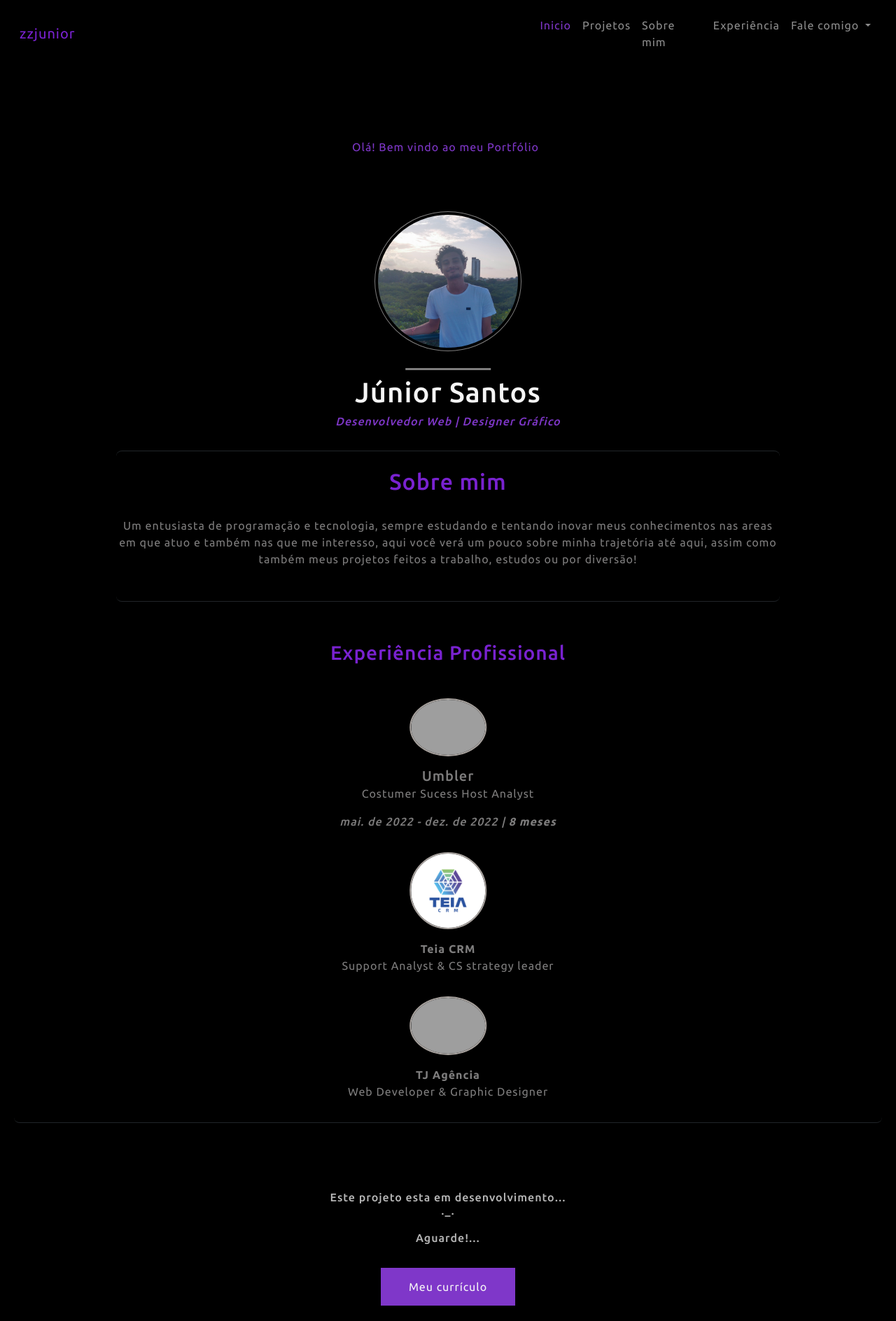
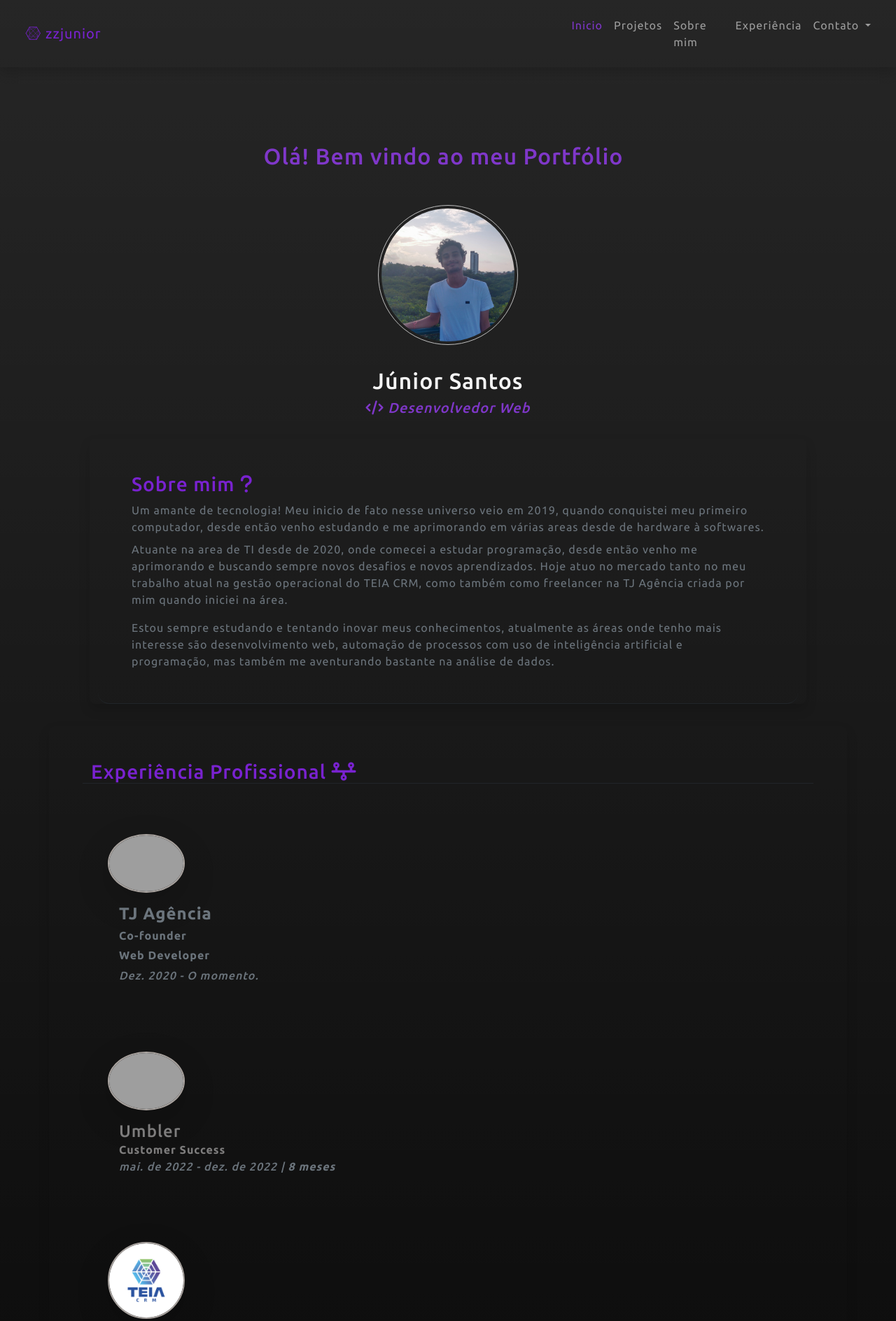
Before and after one commit to zzjunior/zzjunior.github.io, a plain HTML site: page index.html in a window 1280 px wide. Shown: the top 1888 px of the page at 70% size. Drawn offline with nearby package versions, Linux system fonts and the light colour scheme; grey boxes are pictures that could not be loaded; a web font is replaced by a local one.

Commit message:
Atualizando portfólio - @zzjunior

```diff
--- a/css/style.css
+++ b/css/style.css
@@ -46,17 +46,13 @@
     margin-top: 1.5rem;
 }
 
-.saudacoes {
-    color: #7e7d7d;
-    padding: 2rem;
-}
 
 #foto-i {
     margin-bottom: 2rem;
-    width: 210px;
-    height: 200px;
+    width: 200px;
+    height: auto;
     border-radius: 50%;
-    border: /*#57139b*/ #7e7d7d solid 1.5px;
+    border: /*#57139b*/ #bebebe solid 1.5px;
     padding: 4px;
     margin-bottom: 0.5rem;
 }
@@ -252,8 +248,8 @@ transition: all 0.5s;
         margin-left: 0;
     }
     #foto-i {
-        width: 190px;
-        height: 180px;
+        width: 70%;
+        height: auto;
     }
     .job_logo {
         width: 120px;
@@ -279,8 +275,8 @@ transition: all 0.5s;
         padding: 3rem 2rem;
     }
     #foto-i {
-        width: 90px;
-        height: 80px;
+        width: 50%;
+        height: auto;
     }
 }
 @media screen and (max-width: 320px) {
@@ -292,3 +288,15 @@ transition: all 0.5s;
         width: 100%;
     }
 }
+
+
+#tj_:hover {
+    border: solid .01rem #57139b;
+}
+
+#umbler_:hover {
+    border: solid .05rem #57139b;
+}
+#teia_:hover {
+    border: solid .05rem #57139b;
+}
--- a/index.html
+++ b/index.html
@@ -13,12 +13,12 @@
   <link href="https://cdn.jsdelivr.net/npm/bootstrap@5.3.2/dist/css/bootstrap.min.css" rel="stylesheet" integrity="sha384-T3c6CoIi6uLrA9TneNEoa7RxnatzjcDSCmG1MXxSR1GAsXEV/Dwwykc2MPK8M2HN" crossorigin="anonymous">
 </head>
 
-  <body style="background-color: #000;">
+  <body class="bg-black bg-gradient">
     <!-----------------Cabeçalho--------------------->
-    <header>
-      <nav class="navbar navbar-expand-lg border-body" style="padding:1rem; background-color:#000; color:#a8a29e;" data-bs-theme="dark">
-        <div class="container-fluid" style="background-color: #000;">
-          <a class="navbar-brand" style="margin-right:8rem; background-color:#000; color:#7922d0;"  href="https://github.com/zzjunior">zzjunior</a>
+    <header class="shadow">
+      <nav class="navbar navbar-expand-lg border-body" style="padding:1rem;" data-bs-theme="dark">
+        <div class="container-fluid">
+          <a class="navbar-brand p-2" style="margin-right:8rem; color:#7922d0;"  href="https://github.com/zzjunior"><i class="fa-brands fa-connectdevelop"></i> zzjunior</a>
           <button class="navbar-toggler" style="color:#7f37c9; border:none;" type="button" data-bs-toggle="collapse" data-bs-target="#navbarNavDropdown" aria-controls="navbarNavDropdown" aria-expanded="false" aria-label="Toggle navigation">
             <span class="navbar-toggler-icon"></span>
           </button>
@@ -28,7 +28,7 @@
                 <a id="ini" class="nav-link active" style="margin-left: 25rem;color: #7f37c9;" aria-current="page" href="#inicio">Inicio</a>
               </li>
               <li class="nav-item">
-                <a class="nav-link" href="#https://github.com/zzjunior?tab=repositories">Projetos </a>
+                <a class="nav-link" href="#projetos">Projetos </a>
               </li>
               <li class="nav-item">
                 <a class="nav-link" href="#sobremim">Sobre mim</a>
@@ -38,9 +38,9 @@
               </li>
               <li class="nav-item dropdown">
                 <a class="nav-link dropdown-toggle" role="button" data-bs-toggle="dropdown" aria-expanded="false">
-                  Fale comigo
+                  Contato
                 </a>
-                <ul class="dropdown-menu shadow" style="background-color: #000;">
+                <ul class="dropdown-menu shadow">
                   <li><a class="dropdown-item" target="_blank" href="https://instagram.com/siga_tj">Instagram</a></li>
                   <li><a class="dropdown-item" target="_blank" href="https://www.linkedin.com/in/zjúniorsantos/">Linkedin</a></li>
                   <li><a class="dropdown-item" target="_blank" href="mailto:santos.junior.706@ufrn.edu.br">E-mail</a></li>
@@ -53,152 +53,82 @@
    </header>
    <!--------------------------conteudo---------------------------->
    <main class="main text-center">
-    <div class="digitando mb-5"><span id="texto"></span><span class="h5 ponteiro">|</span></div>
-    <section class="saudacoes rounded-2">
+    <div class="digitando mb-5"><span class="h2" id="texto"></span><span class="h1 ponteiro">|</span></div>
     <div>
       <img id="foto-i" class="img-fluid shadow-xl" src="./images/IMG_20230708_161307904_HDR.jpg" />
-      <h1 class="img-fluid" id="barra"></h1>
-      <h1 id="apresentacao">Júnior Santos</h1>
-      <p class="h6 poppis" style="color:#7f37c9;">
-        <i>Desenvolvedor Web | Designer Gráfico</i>
+      <h2 id="apresentacao">Júnior Santos</h2>
+      <p class="h5" style="color:#7f37c9;">
+        <i class="fa-solid fa-code"></i> <i>Desenvolvedor Web</i>
       </p>
         </div>
+<!---------------------sobre------------------>
+        <section class="container text-secondary rounded-3 shadow" id="sobremim">
+        <div class="text-start p-5 text border-bottom border-dark rounded-4">
+          <h3 class="text-start" style="color: #7922d0;">Sobre mim <i class="fa-solid fa-question"></i></h3>
+          Um amante de tecnologia! Meu inicio de fato nesse universo veio em 2019, quando conquistei meu primeiro computador, desde então venho estudando e me aprimorando em várias areas desde de hardware à softwares.
+          <p class="mt-2">
+          Atuante na area de TI desde de 2020, onde comecei a estudar programação, desde então venho me aprimorando e buscando sempre novos desafios e novos aprendizados. Hoje atuo no mercado tanto no meu trabalho atual na gestão operacional do TEIA CRM, como também como freelancer na TJ Agência criada por mim quando iniciei na área.
+        </p>
+          Estou sempre estudando e tentando inovar meus conhecimentos, atualmente as áreas onde tenho mais interesse são desenvolvimento web, automação de processos com uso de inteligência artificial e programação, mas também me aventurando bastante na análise de dados.
+        </div>
+        </section>
+        <!------------------fim do sobre----------------->
 
-        <nav class="container" id="sobremim">
-          <h2 class="text-center accordion border-top border-dark rounded-3 pt-4" style="color: #7922d0;">Sobre mim</h2>
-        <p class="text border-bottom border-dark rounded-3 pt-4 pb-5">
-          Um entusiasta de programação e tecnologia, sempre estudando e tentando inovar meus conhecimentos
-          nas areas em que atuo e também nas que me interesso, aqui você verá um pouco sobre minha trajetória até aqui,
-          assim como também meus projetos feitos a trabalho, estudos ou por diversão!
-        </p>
-        </nav>
-
-        <section id="linhadotempo" class="shadow-lg rounded-3 pt-4 rounded-3">
-          <h3 class="title" style="color: #7922d0; margin-bottom:2rem;">Experiência Profissional</h3>
-          <div class="row border-bottom  pb-3 rounded-3 border-dark">
-            <div class="col">
-              <section id="umbler_" class="freela_main img-fluid roudnded-2">
-                <img class="img-fluid shadow-lg job_logo" src="https://community.umbler.com/br/uploads/default/original/1X/e49fc3997536ff05dd624448cb9d2aacfafb09c1.png"/>
-                <p class="m-3 title-job"><strong class="h5">Umbler</strong><br> Costumer Sucess Host Analyst</p>
-                <i class="h6">mai. de 2022 - dez. de 2022 | <strong>8 meses</strong></i>
-                <!--<div class="accordion" id="accordionExample" data-bs-theme="dark">
-                  <div class="accordion-item">
-                    <h2 class="accordion-header">
-                      <button class="accordion-button collapsed" type="button" data-bs-toggle="collapse" data-bs-target="#collapseThree" aria-expanded="false" aria-controls="collapseThree">
-                        Competências
-                      </button>
-                    </h2>
-                    <div id="collapseThree" class="accordion-collapse collapse" data-bs-parent="#accordionExample">
-                      <div class="accordion-body">
-                        <p>
-                          <li>• Atendimento aos clientes via chat online e e-mail, auxílio na criação de projetos.
-                            <br>• Suporte aos clientes com dificuldades em websites.
-                          </li>
-                          <br>
-                          <i style="color: #6d3c9e;">Atuando na equipe de Custumer Success Host Analyst da Umbler, estive na linha de frente auxiliando os clientes
-                          na resolução de problemas desde os problemas simples aos mais complexos, além de levar estes problemas e análises
-                          feitas durante o atendimento para outros setores mais especializados,para assim serem criadas estratégias e produtos
-                          que ajudassem trazendo melhorias para as plataformas da empresa, um papel excepcional para o crescimento da Umbler em si.</i>
-                          <br>
-                          <h6 id="text">Conhecimentos</h6>
-                          <span class="row col-12 m-3">
-                            <style>
-                              .span_job {
-                                width: 3.5rem;
-                                background-color: #1f1f1f;
-                                border-radius: .1rem;
-                                padding: .6rem;
-                                margin: .1rem;
-                            }
-                            @media screen and (max-width: 992px) {
-                              .span_job{
-                                margin: none;
-                              }
-                            }
-                            </style>
-                          <i class="span_job" title="WordPress">
-                            <img src="https://cdn.jsdelivr.net/gh/devicons/devicon@latest/icons/wordpress/wordpress-original.svg"/>
-                          </i>
-                          <i class="span_job" title="HTML5">
-                            <img src="https://cdn.jsdelivr.net/gh/devicons/devicon@latest/icons/html5/html5-original.svg" />
-                          </i>
-                          <i class="span_job" title="CSS3">
-                            <img src="https://cdn.jsdelivr.net/gh/devicons/devicon@latest/icons/css3/css3-original.svg" />
-                          </i>
-                          <i class="span_job" title="JavaScript">
-                            <img src="https://cdn.jsdelivr.net/gh/devicons/devicon@latest/icons/javascript/javascript-plain.svg" />
-                          </i>
-                          <i class="span_job" title="PHP">
-                            <img src="https://cdn.jsdelivr.net/gh/devicons/devicon@latest/icons/php/php-original.svg" />
-                          </i>
-                          <i class="span_job" title="FTP">
-                            <img src="./images/ftp-icon.png" alt="" style="width: 2rem;">
-                          </i>
-                          <i class="span_job" title="MySQL">
-                            <img src="https://cdn.jsdelivr.net/gh/devicons/devicon@latest/icons/mysql/mysql-original-wordmark.svg" />
-                          </i>
-                          <i class="span_job" title="SQLServer">
-                            <img src="https://cdn.jsdelivr.net/gh/devicons/devicon@latest/icons/microsoftsqlserver/microsoftsqlserver-plain-wordmark.svg" />
-                          </i>
-                          <i class="span_job" title="DNS">
-                            <img src="https://cdn-icons-png.flaticon.com/128/9583/9583260.png" style="width: 2rem;"/>
-                          </i>
-                          <i class="span_job">
-                            <img src="https://cdn-icons-png.flaticon.com/128/13651/13651218.png" style="width: 2rem;"/>
-                          </i>
+        <section id="linhadotempo" class="shadow container rounded-3">
+          <div class="row p-5">
+            <h3 class="title text-start border-bottom border-dark" style="color: #7922d0; margin-bottom:2rem;">Experiência Profissional <i class="fa-solid fa-timeline"></i></h3>
+             <!---tj-->
+             <div class="col-12">
+              <div id="tj_" class="freela_main img-fluid rounded-4 text-start p-4 w-100">
+                <a href="https://agenciatj.com.br/" target="_blank" rel="noopener noreferrer"><img class="job_logo img-fluid shadow-lg" src="https://agenciatj.com.br/images/TJ.png"/></a>
+                <p class="m-3 h4 title-job text-secondary"><strong>TJ Agência</strong></br>
+                  <span class="h6"><b>Co-founder</b></br></span>
+                  <span class="h6"><b>Web Developer</b></br>
+                    <i class="fst-italic">Dez. 2020 - O momento.</i>
                   </span>
                 </p>
             </div>
           </div>
+     <!--fim---------tj-->
+            <!---umbler-->
+            <div class="col-12">
+              <div id="umbler_" class="freela_main text-start img-fluid rounded-4 p-4 w-100">
+                <a href="https://umbler.com/br" target="_blank" rel="noopener noreferrer"><img class="img-fluid shadow-lg job_logo" src="https://community.umbler.com/br/uploads/default/original/1X/e49fc3997536ff05dd624448cb9d2aacfafb09c1.png"/></a>
+                <p class="m-3 title-job"><strong class="h4">Umbler</strong>
+                  <br class="h6 text-secondary">
+                    <b>Customer Success</b></br>
+                    <span class="h6 text-secondary fst-italic">mai. de 2022 - dez. de 2022 | <strong>8 meses</strong></span>
+                  </p>
+                </p>
             </div>
-                </div>-->
+            </div>
+            <!------------fim umbler---------->
+    <!---teia-->
+        <div class="col-12">
+            <div id="teia_" class="freela_main img-fluid rounded-4 text-start p-4 w-100">
+              <a href="https://teiacrm.com.br" target="_blank" rel="noopener noreferrer"><img class="job_logo img-fluid shadow-lg" src="./images/teia logo.png"/></a>
+              <p class="m-3 title-job">
+                <article class="text-secondary">
+                  <strong class="h4">Teia CRM</strong></br>
+                  <b>Support Analyst & SDR</b>
+                  <p class="fst-italic">mar. 2023 à jul. 2024</p>
+                  <span>
+                    <b>IT Strategic Manager</b>
+                    <p class="fst-italic">agos. 2024 - O momento.</p>
+                </span>
+                </article>
+              </p>
+              </div>
+            </div>
+       <!---fim----------teia-->
+          </div>
             </section>
-
-            <section id="teia_" class="freela_main img-fluid roudnded-2">
-              <img class="job_logo img-fluid shadow-lg" src="./images/teia logo.png"/>
-              <p class="m-3 title-job"><strong>Teia CRM</strong><br>Support Analyst & CS strategy leader</p>
-            </section>
-
-            <section id="tj_" class="freela_main img-fluid roudnded-2">
-                <img class="job_logo img-fluid shadow-lg" src="https://agenciatj.com.br/images/TJ.png"/>
-                <p class="m-3 title-job"><strong>TJ Agência</strong><br> Web Developer & Graphic Designer</p>
-            </section>
+<!-----------------------Projetos-->
+<section id="projetos" class="container rounded-3 shadow-lg">
+  <div class="p-5">
+    <h3 class="text-start" style="color: #7922d0; margin-bottom:2rem;">Projetos <i class="fa-solid fa-mug-hot"></i></h3>
 
   </div>
-          </div>
-          </section>
-
-      <!---<details>
-        <summary class="freela text-center" style="color:#7f37c9;">
-          <img class="job_logo" src="https://community.umbler.com/br/uploads/default/original/1X/e49fc3997536ff05dd624448cb9d2aacfafb09c1.png"/>
-          <br>Umbler - Costumer Sucess Host Analyst</summary>
-        <li>
-          <a href="https://umbler.com/br">Acesse - Site Oficial</a>
-        </li>
-      </details>
-
-      <details>
-        <summary  class="freela text-center" style="color:#7f37c9;">
-          <img class="job_logo" src="./images/teia logo.png"/>
-          <br>Teia CRM | JCW</summary>
-        <li>
-          <a href="">Help Teia</a>
-        </li>
-      </details>
-
-      <details class="exp_job">
-        <summary class="freela text-center" style="color:#7f37c9;">
-          <img class="job_logo" src="https://agenciatj.com.br/images/TJ.png"/><br>Desenvolvedor Web - TJ Agência
-        </summary>
-        <li>
-          <p>
-            <i>Como freelancer eu realizei alguns serviços como Design Gráfico, desenvolvendo logos e posts para o instagram.
-            E também atuei desenvolvendo Landing Pages, e cuidando de domínios e site WordPress.</i>
-          </p>
-          Veja um pouco do meu portfólio no link:<br>
-          <a href="https://agenciatj.com.br" style="text-decoration: none;">Agencia TJ</a>
-        </li>
-      </details> --->
 </section>
    </main>
    <!--------------------------------------------------------------------------------------------------------------------------------------------------------->
@@ -213,7 +143,7 @@
       <div id="footer_content">
         <div id="footer_contacts">
           <h3>Júnior Santos</h3>
-          <p>Web Developer | Graphic Designer</p>
+          <p>Web Developer | IT Analyst</p>
 
           <div id="footer_social_media">
             <a href="https://www.instagram.com/zzjunior_/" target="_blank" class="footer-link" id="instagram">
@@ -233,10 +163,13 @@
             <h4>Sobre</h4>
           </li>
           <li>
-            <a href="#" class="footer-link">Hobbies</a>
+            <a href="#" class="footer-link">Repositórios</a>
           </li>
           <li>
             <a href="#" class="footer-link">Trabalhos & Projetos</a>
+          </li>
+          <li>
+            <a href="#" class="footer-link">Games criados</a>
           </li>
         </ul>
 
@@ -251,12 +184,12 @@
             <a href="https://www.instagram.com/siga_tj/" target="_blank" class="footer-link">Landing Page | Site institucional</a>
           </li>
           <li>
-            <a href="https://www.instagram.com/siga_tj/" target="_blank" class="footer-link">Social Mídia</a>
+            <a href="https://agenciatj.com.br" target="_blank" class="footer-link">Minha Agencia</a>
           </li>
           </ul>
       </div>
       <div id="footer_copyright">
-        zzjunior
+        Júnior Santos | Copyhight
         &#169
         2024
       </div>
```
Lines whose indentation alone changed are shown as unchanged.
